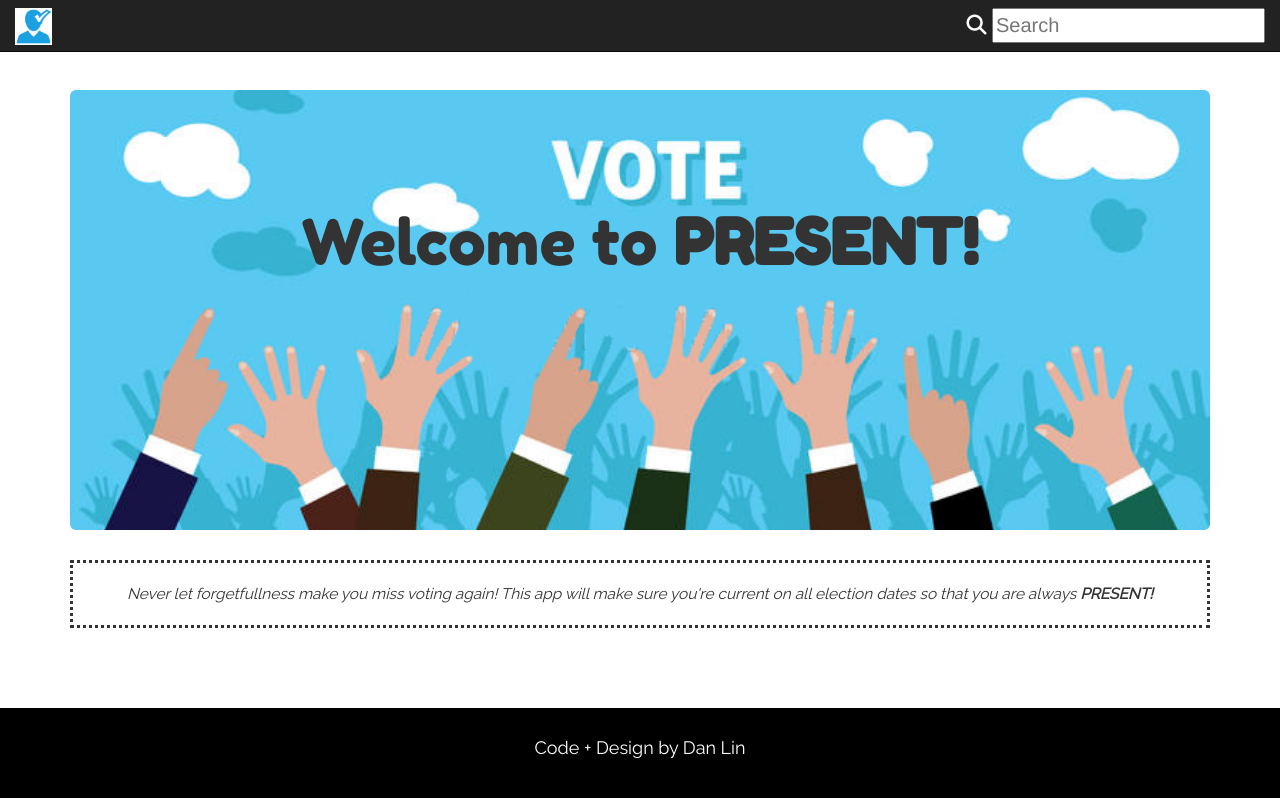
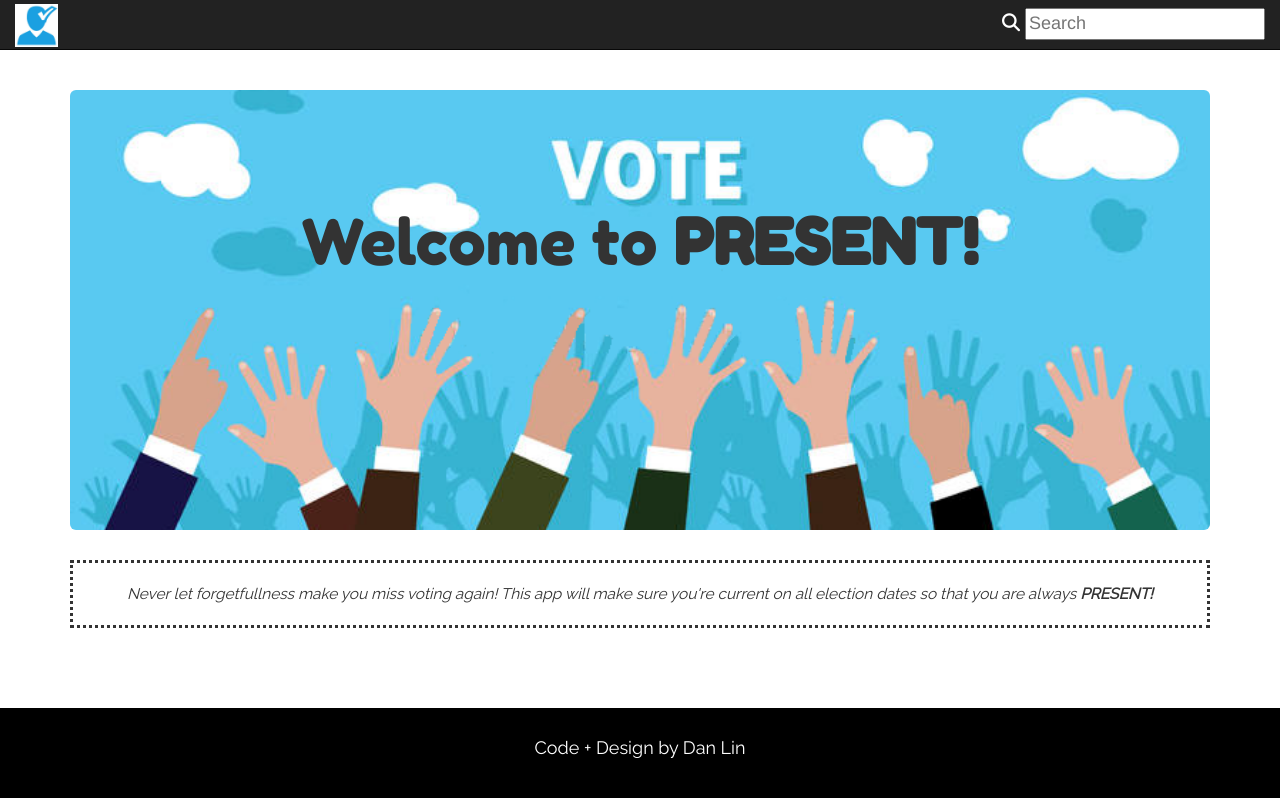
Before and after one commit to dlin2102/DCCC_Project, a plain HTML site: page index.html in a window 1280 px wide. Drawn offline with nearby package versions, Linux system fonts and the light colour scheme; no server answers.

Commit message:
resize search box

```diff
--- a/style.css
+++ b/style.css
@@ -3,8 +3,8 @@ body {
 }
 
 .icon {
-    height: 45px;
-    padding-top: 8px;
+    height: 47px;
+    padding-top: 4px;
 }
 
 .jumbotron {
@@ -37,7 +37,7 @@ body {
 }
 
 .search {
-    font-size: 20px;
+    font-size: 18px;
     color: white;
 }
 
```
